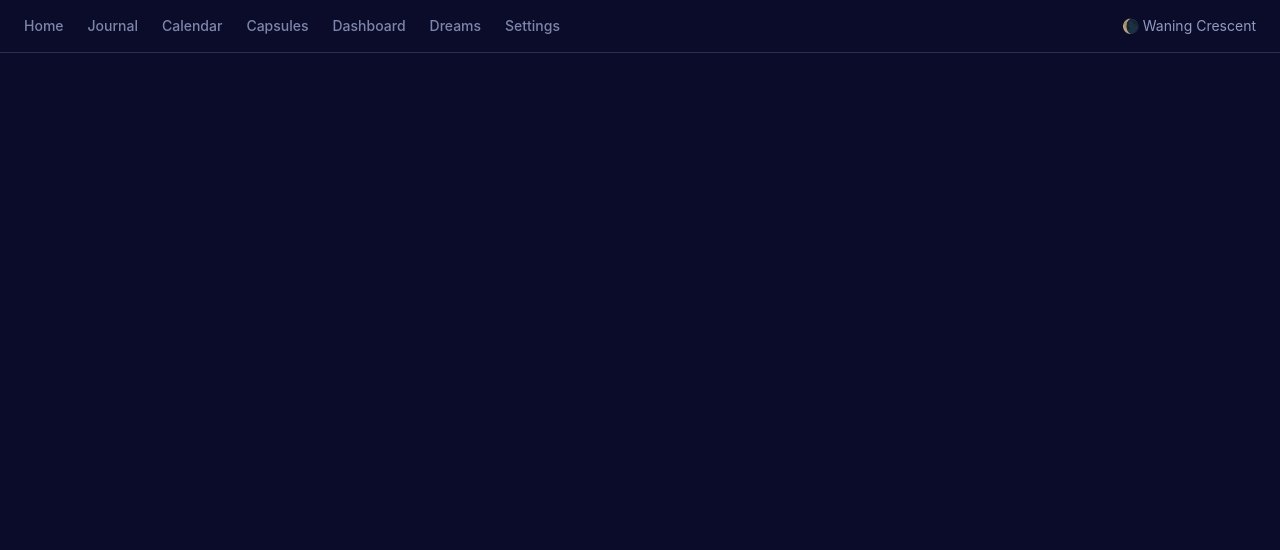
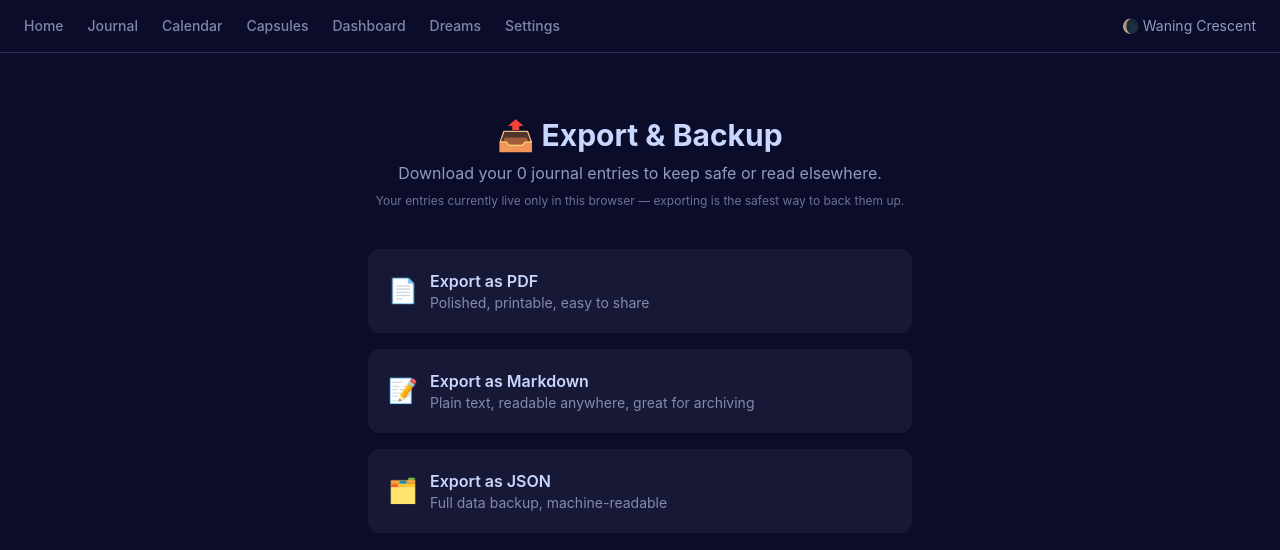
Before and after one commit to arpitasen060605/Whimsicalllll, a React (Vite) app in the folder MoonMuse/: page /export in a window 1280 px wide. Shown: the top 550 px of the page. Built offline with nearby package versions, Linux system fonts and the light colour scheme.

Commit message:
Added the option to export journal as PDF, Markdown, JSON

```diff
--- a/MoonMuse/package.json
+++ b/MoonMuse/package.json
@@ -12,6 +12,7 @@
   "dependencies": {
     "@tailwindcss/vite": "^4.3.2",
     "date-fns": "^4.4.0",
+    "jspdf": "^4.2.1",
     "react": "^19.2.7",
     "react-dom": "^19.2.7",
     "react-router-dom": "^7.18.1",
--- a/MoonMuse/src/App.jsx
+++ b/MoonMuse/src/App.jsx
@@ -9,6 +9,7 @@ import DreamJournal from './pages/DreamJournal'
 import ReadingMode from './pages/ReadingMode'
 import Settings from './pages/Settings'
 import TimeCapsules from './pages/TimeCapsules'
+import Export from './pages/Export'
 
 function App() {
   return (
@@ -24,6 +25,7 @@ function App() {
             <Route path="/read/:entryId" element={<ReadingMode />} />
             <Route path="/settings" element={<Settings />} />
             <Route path="/capsules" element={<TimeCapsules />} />
+            <Route path="/export" element={<Export />} />
           </Routes>
         </Layout>
       </BrowserRouter>
--- /dev/null
+++ b/MoonMuse/src/pages/Export.jsx
@@ -0,0 +1,87 @@
+import { useState, useEffect } from 'react'
+import { getEntries } from '../utils/storage'
+import { exportAsJSON, exportAsMarkdown, exportAsPDF } from '../utils/exportUtils'
+
+function Export() {
+  const [entries, setEntries] = useState([])
+  const [message, setMessage] = useState('')
+
+  useEffect(() => {
+    setEntries(getEntries())
+  }, [])
+
+  function handleExport(exportFn, label) {
+    if (entries.length === 0) {
+      setMessage('No entries to export yet — write something first! 🌙')
+      return
+    }
+    exportFn(entries)
+    setMessage(`${label} downloaded successfully ✨`)
+  }
+
+  return (
+    <div className="max-w-xl mx-auto py-16 px-4 text-center">
+      <h1 className="text-3xl font-bold mb-2" style={{ color: 'var(--moon-accent)' }}>
+        📤 Export & Backup
+      </h1>
+      <p className="opacity-70 mb-2">
+        Download your {entries.length} journal {entries.length === 1 ? 'entry' : 'entries'} to keep safe or read elsewhere.
+      </p>
+      <p className="text-xs opacity-50 mb-10">
+        Your entries currently live only in this browser — exporting is the safest way to back them up.
+      </p>
+
+      <div className="grid gap-4">
+        <button
+          onClick={() => handleExport(exportAsPDF, 'PDF')}
+          className="rounded-xl p-5 text-left hover:opacity-90 transition"
+          style={{ backgroundColor: 'var(--moon-surface)' }}
+        >
+          <div className="flex items-center gap-3">
+            <span className="text-2xl">📄</span>
+            <div>
+              <p className="font-semibold" style={{ color: 'var(--moon-accent)' }}>Export as PDF</p>
+              <p className="text-sm opacity-60">Polished, printable, easy to share</p>
+            </div>
+          </div>
+        </button>
+
+        <button
+          onClick={() => handleExport(exportAsMarkdown, 'Markdown')}
+          className="rounded-xl p-5 text-left hover:opacity-90 transition"
+          style={{ backgroundColor: 'var(--moon-surface)' }}
+        >
+          <div className="flex items-center gap-3">
+            <span className="text-2xl">📝</span>
+            <div>
+              <p className="font-semibold" style={{ color: 'var(--moon-accent)' }}>Export as Markdown</p>
+              <p className="text-sm opacity-60">Plain text, readable anywhere, great for archiving</p>
+            </div>
+          </div>
+        </button>
+
+        <button
+          onClick={() => handleExport(exportAsJSON, 'JSON')}
+          className="rounded-xl p-5 text-left hover:opacity-90 transition"
+          style={{ backgroundColor: 'var(--moon-surface)' }}
+        >
+          <div className="flex items-center gap-3">
+            <span className="text-2xl">🗂️</span>
+            <div>
+              <p className="font-semibold" style={{ color: 'var(--moon-accent)' }}>Export as JSON</p>
+              <p className="text-sm opacity-60">Full data backup, machine-readable</p>
+            </div>
+          </div>
+        </button>
+      </div>
+
+      {message && (
+        <p className="mt-6 text-sm" style={{ color: 'var(--moon-accent)' }}>
+          {message}
+        </p>
+      )}
+    </div>
+  )
+}
+
+export default Export
--- a/MoonMuse/src/pages/Settings.jsx
+++ b/MoonMuse/src/pages/Settings.jsx
@@ -1,15 +1,26 @@
+import { Link } from 'react-router-dom'
 import ThemePicker from '../components/ThemePicker'
 
 function Settings() {
   return (
     <div className="max-w-xl mx-auto py-16 px-4 text-center">
       <h1 className="text-3xl font-bold mb-2" style={{ color: 'var(--moon-accent)' }}>
-          Themes
+        🎨 Themes
       </h1>
       <p className="opacity-60 mb-8 text-sm">
         Choose the look and feel of your MoonMuse space.
       </p>
       <ThemePicker />
+
+      <div className="mt-12 pt-8 border-t" style={{ borderColor: 'rgba(128,128,128,0.2)' }}>
+        <Link
+          to="/export"
+          className="text-sm px-5 py-2 rounded-full border inline-block hover:opacity-100 opacity-80 transition"
+          style={{ borderColor: 'var(--moon-accent)' }}
+        >
+          📤 Export & Backup Your Journal
+        </Link>
+      </div>
     </div>
   )
 }
--- /dev/null
+++ b/MoonMuse/src/utils/exportUtils.js
@@ -0,0 +1,104 @@
+import jsPDF from 'jspdf'
+import { format } from 'date-fns'
+import { MOODS } from './moods'
+
+function triggerDownload(content, filename, mimeType) {
+  const blob = new Blob([content], { type: mimeType })
+  const url = URL.createObjectURL(blob)
+  const link = document.createElement('a')
+  link.href = url
+  link.download = filename
+  document.body.appendChild(link)
+  link.click()
+  document.body.removeChild(link)
+  URL.revokeObjectURL(url)
+}
+
+// Strips emoji and other characters jsPDF's default fonts can't render
+function stripEmoji(text) {
+  return text.replace(/[\u{1F300}-\u{1FAFF}\u{2600}-\u{27BF}\u{2190}-\u{21FF}\u{2B00}-\u{2BFF}]/gu, '').trim()
+}
+
+export function exportAsJSON(entries) {
+  const json = JSON.stringify(entries, null, 2)
+  triggerDownload(json, `moonmuse-journal-${format(new Date(), 'yyyy-MM-dd')}.json`, 'application/json')
+}
+
+export function exportAsMarkdown(entries) {
+  const lines = ['# MoonMuse Journal Export', `Exported on ${format(new Date(), 'MMMM d, yyyy')}`, '']
+
+  entries.forEach((entry) => {
+    const moodData = MOODS.find((m) => m.label === entry.mood)
+    lines.push(`## ${entry.title}`)
+    lines.push(`**Date:** ${format(new Date(entry.createdAt), 'MMMM d, yyyy')}`)
+    lines.push(`**Mood:** ${moodData ? `${moodData.emoji} ${moodData.label}` : entry.mood}`)
+    if (entry.tags?.length > 0) {
+      lines.push(`**Tags:** ${entry.tags.map((t) => `#${t}`).join(' ')}`)
+    }
+    lines.push('')
+    lines.push(entry.content)
+    lines.push('')
+    lines.push('---')
+    lines.push('')
+  })
+
+  triggerDownload(lines.join('\n'), `moonmuse-journal-${format(new Date(), 'yyyy-MM-dd')}.md`, 'text/markdown')
+}
+
+export function exportAsPDF(entries) {
+  const doc = new jsPDF()
+  const pageWidth = doc.internal.pageSize.getWidth()
+  const margin = 20
+  const maxWidth = pageWidth - margin * 2
+  let y = 20
+
+  doc.setFontSize(20)
+  doc.text('MoonMuse Journal', margin, y)
+  y += 8
+  doc.setFontSize(10)
+  doc.setTextColor(120)
+  doc.text(`Exported on ${format(new Date(), 'MMMM d, yyyy')}`, margin, y)
+  y += 15
+
+  entries.forEach((entry, index) => {
+    const moodData = MOODS.find((m) => m.label === entry.mood)
+
+    if (y > 260) {
+      doc.addPage()
+      y = 20
+    }
+
+    doc.setFontSize(14)
+    doc.setTextColor(40)
+    doc.text(stripEmoji(entry.title), margin, y)
+    y += 7
+
+    doc.setFontSize(9)
+    doc.setTextColor(130)
+    const metaLine = `${format(new Date(entry.createdAt), 'MMMM d, yyyy')} - Feeling ${entry.mood}${entry.tags?.length ? ' - Tags: ' + entry.tags.map((t) => `#${t}`).join(' ') : ''}`
+    doc.text(stripEmoji(metaLine), margin, y)
+    y += 8
+
+    doc.setFontSize(11)
+    doc.setTextColor(30)
+    const contentLines = doc.splitTextToSize(stripEmoji(entry.content), maxWidth)
+
+    contentLines.forEach((line) => {
+      if (y > 280) {
+        doc.addPage()
+        y = 20
+      }
+      doc.text(line, margin, y)
+      y += 6
+    })
+
+    y += 8
+    if (index < entries.length - 1) {
+      doc.setDrawColor(220)
+      doc.line(margin, y, pageWidth - margin, y)
+      y += 10
+    }
+  })
+
+  doc.save(`moonmuse-journal-${format(new Date(), 'yyyy-MM-dd')}.pdf`)
+}
```
Also changed, not shown: 1 other file (tests, documents, lock files or other folders).
